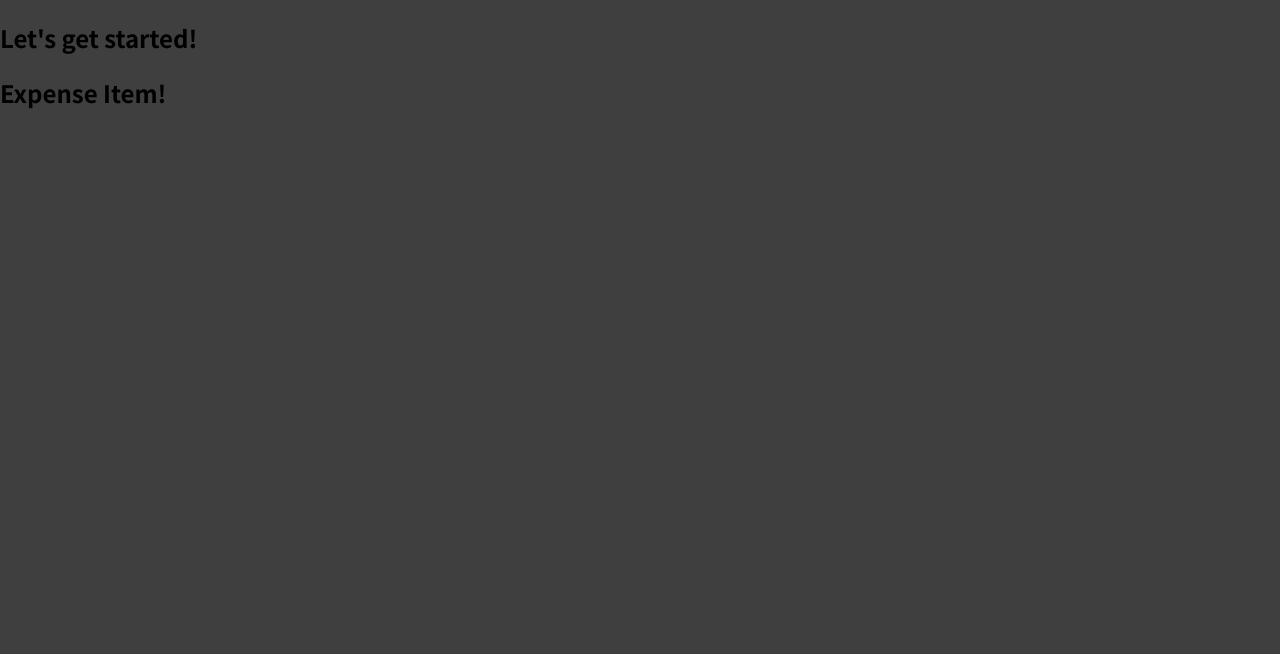
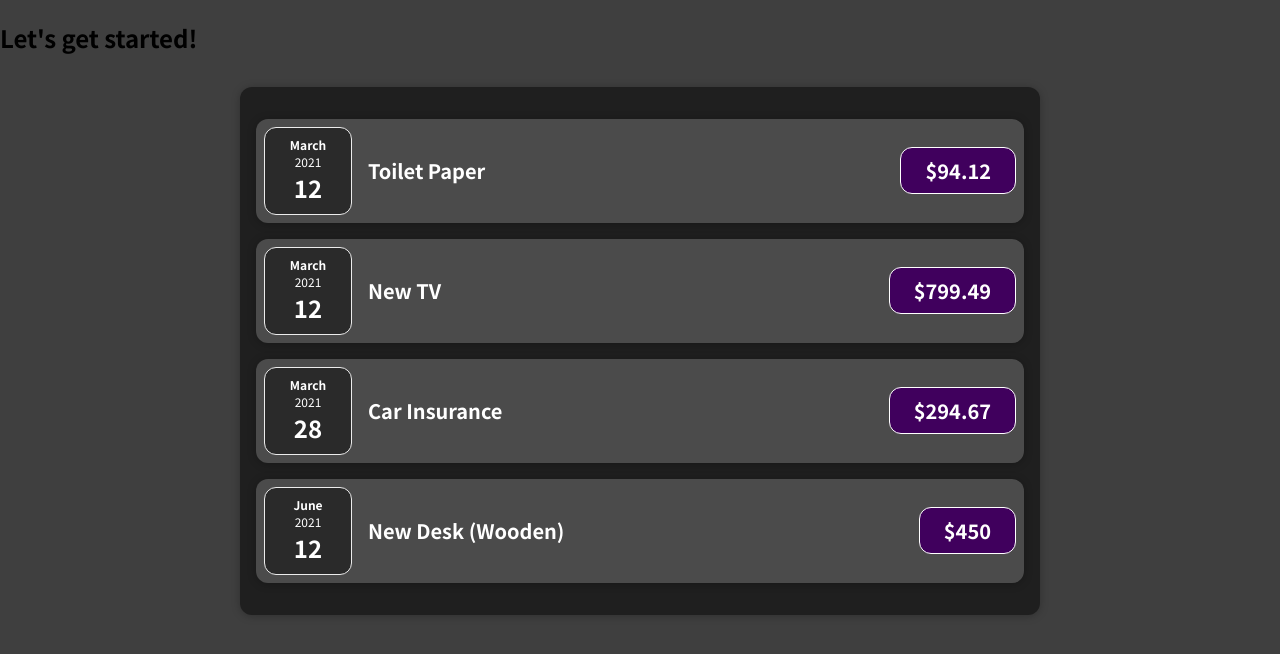
Before and after one commit to EHeathcote/ExpenseTracker, a JavaScript app: page / in a window 1280 px wide. Shown: the top 654 px of the page. Built offline with nearby package versions, Linux system fonts and the light colour scheme.

Commit message:
Expenes components: ExpenseDate, ExpenseItem, ExpenseList and UI Card

```diff
--- a/src/App.js
+++ b/src/App.js
@@ -1,10 +1,36 @@
-import ExpenseItem from "./components/ExpenseItem";
+import ExpenseList from "./components/Expenses/ExpenseList";
 
 function App() {
+  const expenses = [
+    {
+      id: "e1",
+      title: "Toilet Paper",
+      amount: 94.12,
+      date: new Date(2021, 2, 12),
+    },
+    {
+      id: "e2",
+      title: "New TV",
+      amount: 799.49,
+      date: new Date(2021, 2, 12),
+    },
+    {
+      id: "e3",
+      title: "Car Insurance",
+      amount: 294.67,
+      date: new Date(2021, 2, 28),
+    },
+    {
+      id: "e4",
+      title: "New Desk (Wooden)",
+      amount: 450,
+      date: new Date(2021, 5, 12),
+    },
+  ];
   return (
     <div>
       <h2>Let's get started!</h2>
-      <ExpenseItem></ExpenseItem>
+      <ExpenseList expenseList={expenses} />
     </div>
   );
 }
--- a/src/components/ExpenseItem.js
+++ /dev/null
@@ -1,6 +0,0 @@
-// a component in react is just a special javascript function, must start with uppercase character
-function ExpenseItem() {
-  return <h2>Expense Item!</h2>;
-}
-
-export default ExpenseItem;
--- /dev/null
+++ b/src/components/Expenses/ExpenseDate.css
@@ -0,0 +1,26 @@
+.expense-date {
+  display: flex;
+  flex-direction: column;
+  width: 5.5rem;
+  height: 5.5rem;
+  border: 1px solid #ececec;
+  background-color: #2a2a2a;
+  color: white;
+  border-radius: 12px;
+  align-items: center;
+  justify-content: center;
+}
+
+.expense-date__month {
+  font-size: 0.75rem;
+  font-weight: bold;
+}
+
+.expense-date__year {
+  font-size: 0.75rem;
+}
+
+.expense-date__day {
+  font-size: 1.5rem;
+  font-weight: bold;
+}
--- /dev/null
+++ b/src/components/Expenses/ExpenseDate.js
@@ -0,0 +1,17 @@
+import "./ExpenseDate.css";
+
+function ExpenseDate(props) {
+  console.log(props);
+  const month = props.date.toLocaleString("en-US", { month: "long" });
+  const day = props.date.toLocaleString("en-US", { day: "2-digit" });
+  const year = props.date.getFullYear();
+  return (
+    <div className="expense-date">
+      <div className="expense-date__month">{month}</div>
+      <div className="expense-date__year">{year}</div>
+      <div className="expense-date__day">{day}</div>
+    </div>
+  );
+}
+
+export default ExpenseDate;
--- /dev/null
+++ b/src/components/Expenses/ExpenseItem.css
@@ -0,0 +1,54 @@
+.expense-item {
+  display: flex;
+  justify-content: space-between;
+  align-items: center;
+  padding: 0.5rem;
+  margin: 1rem 0;
+  background-color: #4b4b4b;
+}
+
+.expense-item__description {
+  display: flex;
+  flex-direction: column;
+  gap: 1rem;
+  align-items: flex-end;
+  flex-flow: column-reverse;
+  justify-content: flex-start;
+  flex: 1;
+}
+
+.expense-item h2 {
+  color: #3a3a3a;
+  font-size: 1rem;
+  flex: 1;
+  margin: 0 1rem;
+  color: white;
+}
+
+.expense-item__price {
+  font-size: 1rem;
+  font-weight: bold;
+  color: white;
+  background-color: #40005d;
+  border: 1px solid white;
+  padding: 0.5rem;
+  border-radius: 12px;
+}
+
+@media (min-width: 580px) {
+  .expense-item__description {
+    flex-direction: row;
+    align-items: center;
+    justify-content: flex-start;
+    flex: 1;
+  }
+
+  .expense-item__description h2 {
+    font-size: 1.25rem;
+  }
+
+  .expense-item__price {
+    font-size: 1.25rem;
+    padding: 0.5rem 1.5rem;
+  }
+}
--- /dev/null
+++ b/src/components/Expenses/ExpenseItem.js
@@ -0,0 +1,22 @@
+import Card from "../UI/Card";
+import ExpenseDate from "./ExpenseDate";
+import "./ExpenseItem.css";
+// a component in react is just a special javascript function, must start with uppercase character
+
+// may only have one root elements per statement, but can have multiple elements side by side within that one element
+// react will give us one parameter for each component which will be an object holding all recieved attributes as properties
+function ExpenseItem(props) {
+  console.log(props);
+  return (
+    // custom components do not support className, they only support what you tell them to support
+    <Card className="expense-item">
+      <ExpenseDate date={props.date} />
+      <div className="expense-item__description">
+        <h2>{props.title}</h2>
+      </div>
+      <div className="expense-item__price">${props.amount}</div>
+    </Card>
+  );
+}
+
+export default ExpenseItem;
--- /dev/null
+++ b/src/components/Expenses/ExpenseList.css
@@ -0,0 +1,9 @@
+.expenses {
+  padding: 1rem;
+  background-color: rgb(31, 31, 31);
+  margin: 2rem auto;
+  width: 50rem;
+  max-width: 95%;
+  border-radius: 12px;
+  box-shadow: 0 1px 8px rgba(0, 0, 0, 0.25);
+}
--- /dev/null
+++ b/src/components/Expenses/ExpenseList.js
@@ -0,0 +1,33 @@
+import ExpenseItem from "./ExpenseItem";
+import Card from "../UI/Card";
+import "./ExpenseList.css";
+
+function ExpenseList(props) {
+  console.log(props);
+  return (
+    <Card className="expenses">
+      <ExpenseItem
+        title={props.expenseList[0].title}
+        amount={props.expenseList[0].amount}
+        date={props.expenseList[0].date}
+      ></ExpenseItem>
+      <ExpenseItem
+        title={props.expenseList[1].title}
+        amount={props.expenseList[1].amount}
+        date={props.expenseList[1].date}
+      ></ExpenseItem>
+      <ExpenseItem
+        title={props.expenseList[2].title}
+        amount={props.expenseList[2].amount}
+        date={props.expenseList[2].date}
+      ></ExpenseItem>
+      <ExpenseItem
+        title={props.expenseList[3].title}
+        amount={props.expenseList[3].amount}
+        date={props.expenseList[3].date}
+      ></ExpenseItem>
+    </Card>
+  );
+}
+
+export default ExpenseList;
--- /dev/null
+++ b/src/components/UI/Card.css
@@ -0,0 +1,4 @@
+.card {
+  border-radius: 12px;
+  box-shadow: 0 1px 8px rgba(0, 0, 0, 0.25);
+}
--- /dev/null
+++ b/src/components/UI/Card.js
@@ -0,0 +1,9 @@
+import "./Card.css";
+
+function Card(props) {
+  // children prop value will always be the content between the opening and closing tags of the component --so when we use Card component in another component, there can be things inside of the custom Card component
+  const classes = "card " + props.className;
+  return <div className={classes}>{props.children}</div>;
+}
+
+export default Card;
```
